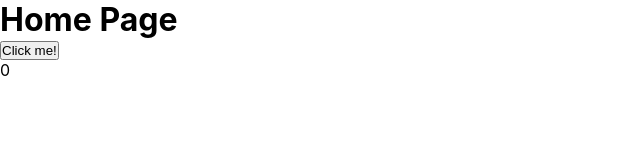
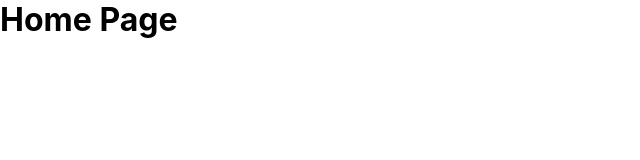
Before and after one commit to CallumB04/react-todolist, a React (Create React App) app: page / in a window 1280 px wide. Shown: the top 160 px of the page, without its empty margins (0-640 px from the left). Built offline with nearby package versions, Linux system fonts and the light colour scheme.

Commit message:
chore: remove button test

```diff
--- a/src/pages/Home/Home.js
+++ b/src/pages/Home/Home.js
@@ -4,14 +4,9 @@ import React from 'react';
 
 function Home() {
 
-    const [count, setCount] = React.useState(0);
-
     return (
         <main className="main">
             <h1>Home Page</h1>
-
-            <button onClick={() => setCount(count + 1)} type="button">Click me!</button>
-            <p>{count}</p>
         </main>
     );
 }
```
